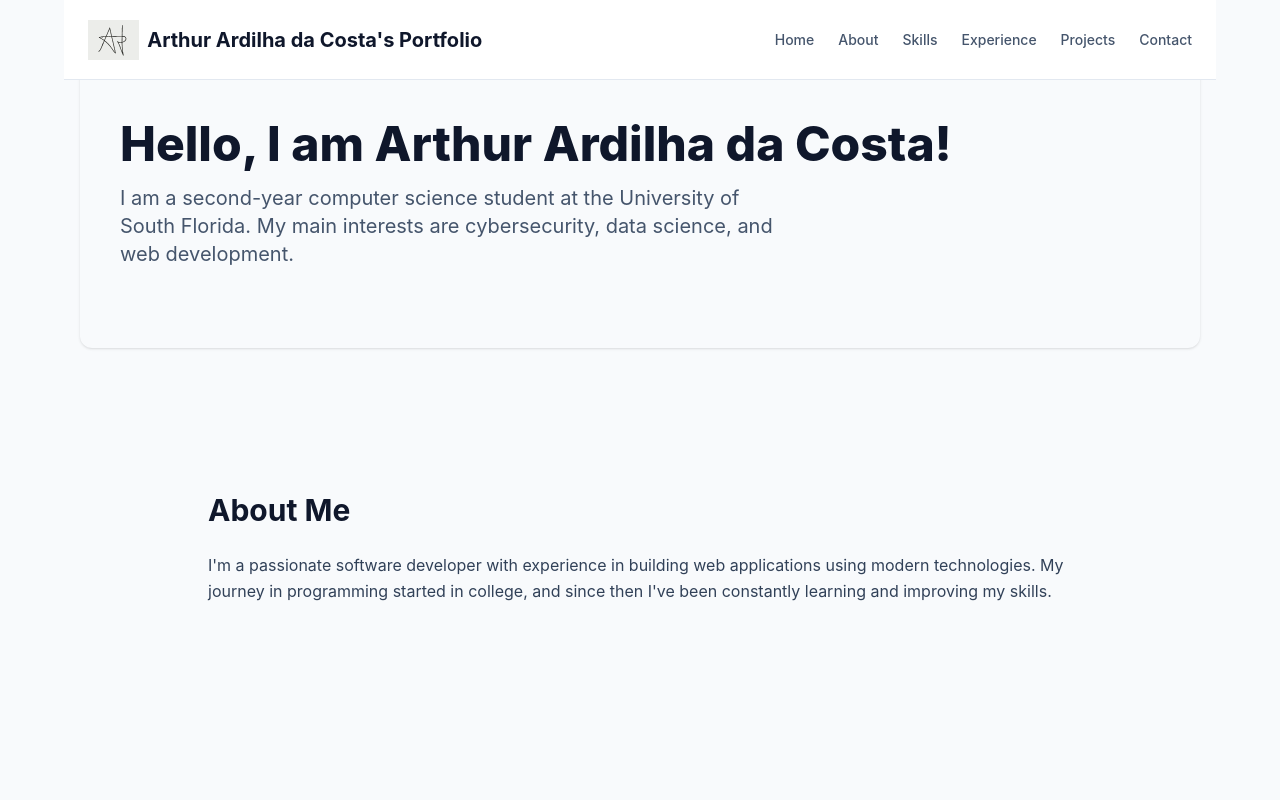
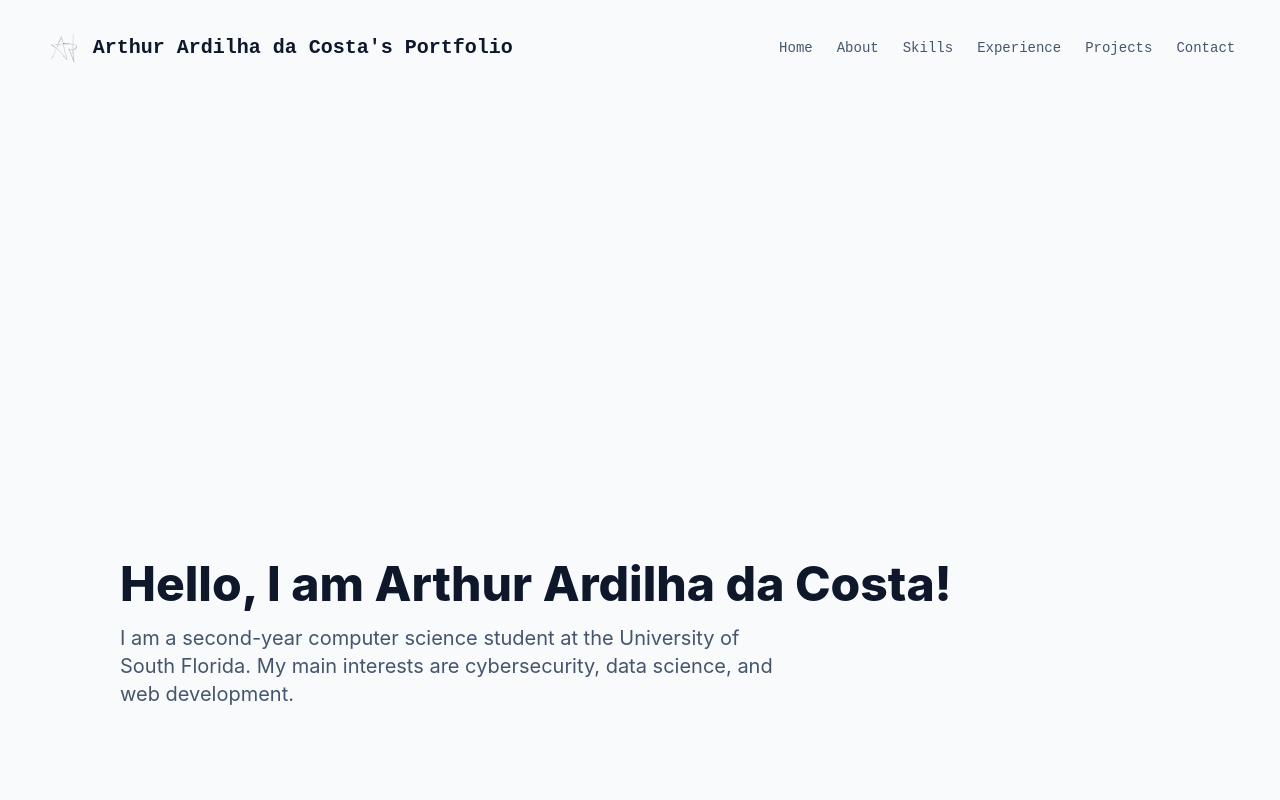
Before and after one commit to arthur-A-Costa/MyPortfolio, a React (Vite) app: page / in a window 1280 px wide. Shown: the top 800 px of the page. Built offline with nearby package versions, Linux system fonts and the light colour scheme.

Commit message:
- fixed and updated navbar - update positioning of sections - changed favicon logo

```diff
--- a/index.html
+++ b/index.html
@@ -2,7 +2,7 @@
 <html lang="en">
   <head>
     <meta charset="UTF-8" />
-    <link rel="icon" type="image/svg+xml" href="/ArthurPortfolioLogo.svg" />
+    <link rel="icon" type="image/svg+xml" href="/LogoNoBG.svg" />
     <meta name="viewport" content="width=device-width, initial-scale=1.0" />
     <title>Arthur Ardilha da Costa portfolio</title>
   </head>
--- a/src/App.jsx
+++ b/src/App.jsx
@@ -1,15 +1,12 @@
-import { useState } from 'react'
 import Intro from './parts/Intro.jsx'
 import Navbar from './parts/Navbar.jsx'
 import Aboutme from './parts/Aboutme.jsx'
 
 function App() {
-  const [count, setCount] = useState(0)
-
   return (
-    <div className="min-h-screen bg-slate-50 dark:bg-slate-950">
+    <div className="h-[200vh] min-h-screen bg-slate-50 dark:bg-neutral-950 font-mono">
       <Navbar />
-      <main className="max-w-6xl mx-auto px-4 space-y-20 py-10">
+      <main className="max-w-6xl mx-auto px-4 space-y-20 py-10 font-sans">
         <Intro />
         <Aboutme />
       </main>
--- a/src/index.css
+++ b/src/index.css
@@ -1 +1,12 @@
 @import "tailwindcss";
+@import url('https://fonts.googleapis.com/css2?family=Inter:wght@400;700&family=JetBrains+Mono:wght@500&display=swap');
+
+@theme {
+  /* Tells Tailwind to use these fonts when you use 'font-sans' or 'font-mono' */
+  --font-sans: "Inter", ui-sans-serif, system-ui;
+  --font-mono: "JetBrains Mono", monospace;
+}
+
+html {
+  scroll-behavior: smooth;
+}
--- a/src/parts/Aboutme.jsx
+++ b/src/parts/Aboutme.jsx
@@ -1,6 +1,6 @@
 function Aboutme() {
     return (
-      <section id="about" className="py-16">
+      <section id="About" className="scroll-mt-24 py-16">
         <div className="max-w-4xl mx-auto px-4">
           <h2 className="text-3xl font-bold text-slate-900 dark:text-white mb-6">About Me</h2>
           <p className="text-slate-700 dark:text-slate-300 leading-relaxed">
--- a/src/parts/Intro.jsx
+++ b/src/parts/Intro.jsx
@@ -1,6 +1,6 @@
 function Intro() {
   return (
-  <section id="intro" className="py-20 px-10 bg-slate-50 dark:bg-slate-900 rounded-xl shadow-sm">
+  <section id="Intro" className="scroll-mt-24 py-130 px-10">
   <h1 className="text-5xl font-extrabold text-slate-900 dark:text-white mb-4">
     Hello, I am Arthur Ardilha da Costa!
   </h1>
--- a/src/parts/Navbar.jsx
+++ b/src/parts/Navbar.jsx
@@ -1,5 +1,5 @@
 import React, { useState, useEffect} from 'react';
-import logo from '/ArthurPortfolioLogo.svg';
+import logo from '/LogoNoBG.svg';
 
 function Navbar() {
     const [isScrolled, setIsScrolled] = useState(false);
@@ -14,13 +14,13 @@ function Navbar() {
     return () => window.removeEventListener('scroll', handleScroll);
   }, []);
   return (
-    <nav className={`fixed left-0 right-0 z-50 transition-all duration-300 flex justify-center
+    <nav className={`fixed left-0 right-0 z-50 transition-all duration-500 flex justify-center
       ${isScrolled ? 'top-4' : 'top-0'}`}>
 
-      <div className={`transition-all duration-300 flex items-center justify-between px-6
+      <div className={`transition-all duration-500 flex items-center justify-between px-8
         ${isScrolled
-          ? 'w-[90%] max-w-4xl bg-white/70 dark:bg-slate-900/70 backdrop-blur-lg rounded-full shadow-lg border border-slate-200/50 dark:border-slate-700/50 h-14'
-          : 'w-full max-w-6xl bg-white dark:bg-slate-950 h-20 border-b border-slate-200 dark:border-slate-800'}`}>
+          ? 'w-[95%] max-w-5xl bg-white/70 dark:bg-neutral-900/80 backdrop-blur-lg rounded-full shadow-2xl border border-slate-200/50 dark:border-neutral-800 h-16'
+          : 'w-full max-w-[98%] bg-transparent h-24 border-none'}`}>
 
         {/* Logo Section */}
         <div className="flex items-center gap-2">
@@ -31,7 +31,7 @@ function Navbar() {
         </div>
 
         {/* Navigation Links */}
-        <div className="flex gap-6 text-sm font-medium text-slate-600 dark:text-slate-300">
+        <div className="flex gap-6 text-sm font-medium text-slate-600 dark:text-slate-300 transition-colors">
           <a href="#Intro" className="hover:text-blue-600 transition-colors">Home</a>
           <a href="#About" className="hover:text-blue-600 transition-colors">About</a>
           <a href="#Skills" className="hover:text-blue-600 transition-colors">Skills</a>
```
Also changed, not shown: public/LogoNoBG.svg (added).
